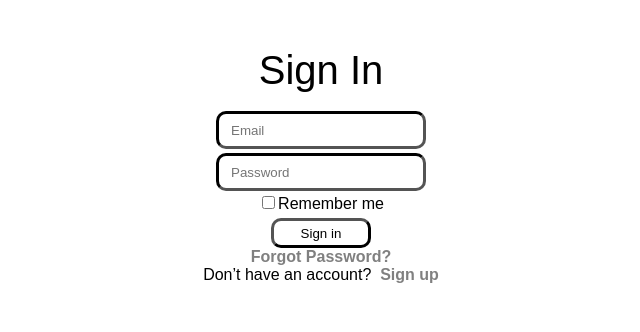
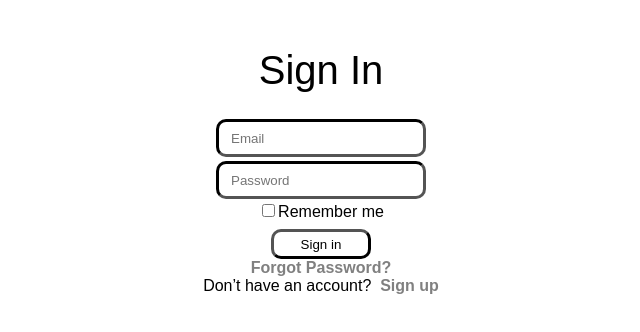
Before and after one commit to ubclaunchpad/pinpoint, a React app in the folder frontend/: page /login in a window 1280 px wide. Shown: the top 332 px of the page, without its empty margins (319-959 px from the left). Built offline with nearby package versions, Linux system fonts and the light colour scheme.

Commit message:
Added xs subclass

```diff
--- a/frontend/src/components/Login.js
+++ b/frontend/src/components/Login.js
@@ -31,7 +31,7 @@ class Login extends Component {
     return (
       <div className="flex-al-center">
         <div className="title margin-title">Sign In</div>
-        <div className="flex-inlinegrid margin-top margin-bottom">
+        <div className="flex-inlinegrid margin-top-xs margin-bottom-xs">
           <input className="input-box input-small" type="email" placeholder="Email" onChange={this.updateTextFields} />
           <input className="input-box input-small" type="password" placeholder="Password" onChange={this.updateTextFields} />
         </div>
@@ -39,7 +39,7 @@ class Login extends Component {
           <input type="checkbox" />
           <span>Remember me</span>
         </div>
-        <button className="click-button button-small animate-button margin-top margin-bottom" type="submit" onClick={this.attemptLogin}>Sign in</button>
+        <button className="click-button button-small animate-button margin-top-xs margin-bottom-xs" type="submit" onClick={this.attemptLogin}>Sign in</button>
         <div className="loginhelp">
           <a href="/login">Forgot Password?</a>
         </div>
--- a/frontend/src/components/Reset.js
+++ b/frontend/src/components/Reset.js
@@ -30,11 +30,11 @@ class Reset extends Component {
         <div className="title margin-title">Reset Password</div>
         <p>Enter the e-mail linked to your account</p>
         <p>We&#x2019;ll send you an e-mail with a link to reset your password.</p>
-        <div className="flex-inlinegrid margin-top margin-bottom">
+        <div className="flex-inlinegrid margin-top-xs margin-bottom-xs">
           <input className="input-box input-small" type="email" placeholder="E-mail address" onChange={this.updatetextfields} />
         </div>
         <div>
-          <button className="click-button button-medium animate-button margin-top margin-bottom" type="submit" onClick={this.attemptSendReset}>Send reset link</button>
+          <button className="click-button button-medium animate-button margin-top-xs margin-bottom-xs" type="submit" onClick={this.attemptSendReset}>Send reset link</button>
         </div>
         <div>
           <a href="/login">Back to login</a>
--- a/frontend/src/styles/utils/spacing.scss
+++ b/frontend/src/styles/utils/spacing.scss
@@ -60,11 +60,11 @@ $spacing-xxl: 48px;
 
   // top margin
   &-top, &-ends {
-    &-m { margin-top: $spacing-xs }
+    &-xs { margin-top: $spacing-xs }
   }
 
   // bottom margin
   &-bot, &-ends {
-    &-m { margin-bottom: $spacing-xs }
+    &-xs { margin-bottom: $spacing-xs }
   }
 }
```
